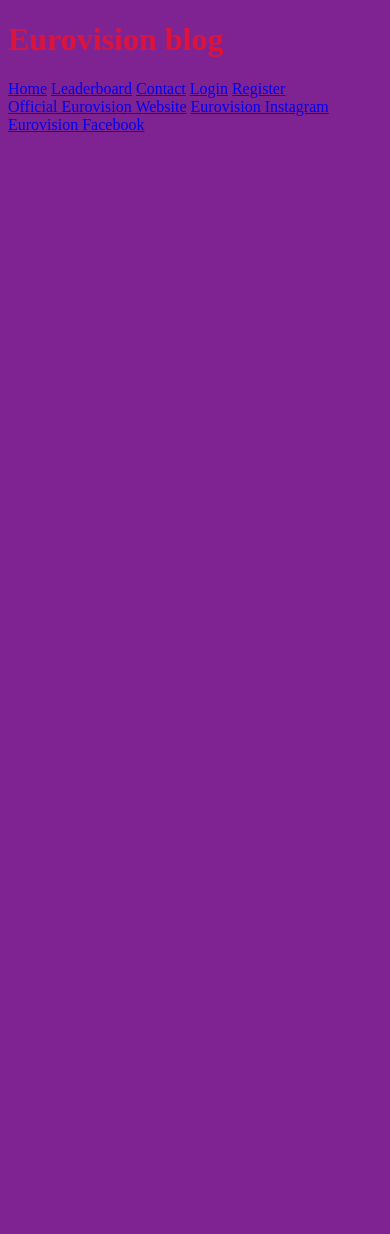
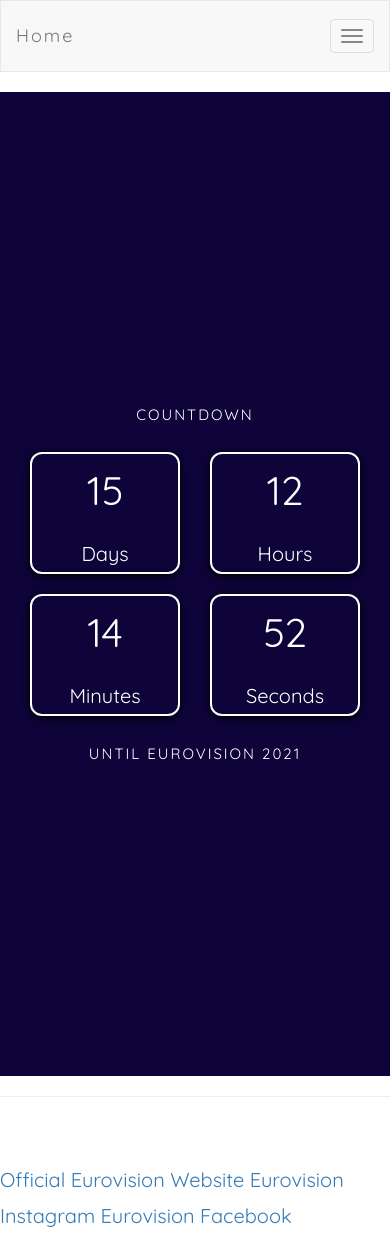
Before and after one commit to bara-dankova/FinalProject, a Flask app: page / in a window 390 px wide. Before the commit the page ends 132 px from the top, so only its background shows below. Run offline with Flask 2, Linux system fonts and the light colour scheme; data that the repository does not hold is empty; some libraries are stand-ins or nearby versions.

Commit message:
countdown and layout css

```diff
--- /dev/null
+++ b/application/static/css/blogpost.css
@@ -0,0 +1,28 @@
+@import url('https://fonts.googleapis.com/css?family=Quicksand');
+body {
+font: 20px Quicksand, sans-serif;
+line-height: 1.8;
+color: #f5f6f7;
+}
+
+.bg-2 {
+background-color: #BC6310;
+color: #ffffff;
+}
+
+*{
+margin:0;
+padding:0;
+box-sizing: border-box;
+}
+
+.featured-posts-container{
+color: #333;
+background-color: #eee;
+width: 100%;
+height:100%;
+display: flex;
+align-items: center;
+justify-content: center;
+padding: 0 1.5rem;
+}
--- /dev/null
+++ b/application/static/css/homelayout.css
@@ -0,0 +1,82 @@
+@import url('https://fonts.googleapis.com/css?family=Quicksand');
+body {
+font: 20px Quicksand, sans-serif;
+line-height: 1.8;
+color: #f5f6f7;
+}
+
+.bg-1 {
+      background-color: #0e043a;
+      color: #ffffff;
+}
+
+
+.container-fluid {
+padding-top: 70px;
+padding-bottom: 70px;
+}
+
+
+.overlay {
+position:absolute;
+top:0;
+left:0;
+right:0;
+bottom:0;
+background:rgb(187, 82, 33);
+width:100%;
+height:100%;
+z-index: -1;
+}
+
+.countdown-container{
+display:flex;
+}
+
+.big-text{
+font-size: 4rem;
+}
+
+.wrapper{
+display:flex;
+align-items: center;
+justify-content: center;
+flex-wrap: wrap;
+min-height: 100vh;
+
+}
+
+.countdown-container > div {
+margin:0 2rem;
+text-align: center;
+border: 2px solid white;
+padding:0px 20px;
+border-radius: 12px;
+box-shadow: 0px 2px 10px black;
+box-sizing: border-box;
+color: white;
+min-width: 150px;
+}
+
+@media (max-width:1000px){
+.countdown-container > div {
+margin:0 1rem;
+}
+}
+
+@media (max-width:1000px){
+.countdown-container{
+flex-wrap: wrap;
+}
+
+.countdown-container > div{
+margin:1rem auto;
+max-width: 150px;
+}
+
+.title{
+font-size: 1.5rem;
+line-height: 3.5rem;
+margin:10px 0px;
+}
+}
--- /dev/null
+++ b/application/static/css/navlayout.css
@@ -0,0 +1,13 @@
+.navbar {
+padding-top: 10px;
+padding-bottom: 10px;
+border: 0;
+border-radius: 0;
+margin-bottom: 0;
+font-size: 12px;
+letter-spacing: 2px;
+}
+
+.navbar-nav  li a:hover {
+color: #10053f;
+}
--- a/application/static/css/styles.css
+++ b/application/static/css/styles.css
@@ -1,13 +1,14 @@
-p {
-color: #995FA3;
- }
-
-body {
-color: #DC143C;
-background-color: #802392;
+body{
+background-color: #0e043a;
+color: #ffffff;
 }
 
-footer {
-color: #802392
-background-color: #DC143C;
+.title{
+margin:10px;
+text-align:center;
+color:white;
+width:100%;
+letter-spacing: 2px;
+font-size: 3rem;
+line-height: 5.5rem;
 }
--- a/application/static/js/countdown.js
+++ b/application/static/js/countdown.js
@@ -8,13 +8,10 @@ let countDown = () => {
     let currentDate= new Date();
     let myDate = futureDate - currentDate;
 
-
-
     let days = Math.floor(myDate/ 1000 / 60 / 60 / 24);
     let hours = Math.floor(myDate/ 1000 / 60 / 60) % 24;
     let mins = Math.floor(myDate/ 1000 / 60) % 60;
     let secs = Math.floor(myDate/ 1000) % 60;
-
 
     daysItem.innerHTML = days;
     hoursItem.innerHTML = hours;
--- a/application/templates/contact.html
+++ b/application/templates/contact.html
@@ -1,7 +1,7 @@
 {% extends "layout.html" %}
 {% block body_content %}
-<h1>Contact us</h1>
-<div class="form">
+<h1 align="center">Contact us</h1>
+<div class="form" align="center">
     <form method="post" action="">
         {{ form.hidden_tag() }}
         {{ form.first_name.label }} {{ form.first_name }}
--- a/application/templates/home.html
+++ b/application/templates/home.html
@@ -1,13 +1,56 @@
 {% extends "layout.html" %}
 {% block body_content %}
 
-<div class="featured-posts-container">
+<head>
+
+    <link rel="stylesheet" href="https://maxcdn.bootstrapcdn.com/bootstrap/3.3.7/css/bootstrap.min.css">
+    <link rel="stylesheet" href="{{url_for('static', filename='css/homelayout.css')}}"/>
+    <link rel="stylesheet" href="{{url_for('static', filename='css/blogpost.css')}}"/>
+
+
+</head>
+
+<body>
+
+    <div class="container-fluid col-sm-12 bg-1 text-center">
+        <div class="wrapper">
+            <div class="">
+                <h1 class="title">COUNTDOWN</h1>
+                <div class="countdown-container">
+                    <div>
+                        <p id="days" class="big-text">0</p>
+                        <span>Days</span>
+                    </div>
+                    <div>
+                        <p id="hours" class="big-text">0</p>
+                        <span>Hours</span>
+                    </div>
+                    <div>
+                        <p id="mins" class="big-text">0</p>
+                        <span>Minutes</span>
+                    </div>
+                    <div>
+                        <p id="secs" class="big-text">0</p>
+                        <span>Seconds</span>
+                    </div>
+                </div>
+                <h1 class="title">UNTIL EUROVISION 2021</h1>
+            </div>
+            <script src="{{url_for('static', filename='js/countdown.js')}}"/></script>
+        </div>
+    </div>
+
+<hr>
+
+<h1 class="title" align="center">Contestants</h1>
+
+    <div class="featured-posts-container bg-2 text-center">
         {%for post in blogs: %}
+        <div class="wrapper">
                 <div class="featured-post">
-        <h2><a href="{{url_for('blogpost1', contestant_id=post.contestant_id)}}">{{post.blog_title}}</a></h2>
+                    <h2 class="blog-title"><a href="{{url_for('blogpost1', contestant_id=post.contestant_id)}}">{{post.blog_title}}</a></h2>
                         <p>{{post.date_posted}}</p>
-        <hr>
-            <p>This post is about {{contestant.query.filter_by(contestant_id=post.contestant_id).first().first_name}} from {{contestant.query.filter_by(contestant_id=post.contestant_id).first().country}}
+                        <p class="blog-text">This post is about {{contestant.query.filter_by(contestant_id=post.contestant_id).first().first_name}} from {{contestant.query.filter_by(contestant_id=post.contestant_id).first().country}}
                      performing {{song.query.filter_by(contestant_id=post.contestant_id).first().song_name}}</p>
                         <p>You are the {{post.blog_views}}th Eurovision fan to read this post!</p>
                         {%if post.blog_likes !=0: %}
@@ -16,10 +59,11 @@
                         <p>Like this post:
                             <button><a href="{{ url_for('likeblog', contestant_id=post.contestant_id) }}">like</a></button>
                         </p>
-        <hr>
                         <p>{{post.blog_text}}</p>
-        <hr>
+        <hr>        </div>
         </div>
         {% endfor %}
     </div>
+</body>
+
 {% endblock %}
--- a/application/templates/layout.html
+++ b/application/templates/layout.html
@@ -1,28 +1,42 @@
 <!DOCTYPE html>
 <html lang="en">
+
 <head>
-    <meta charset="UTF-8">
-    <meta http-equiv="X-UA-Compatible" content="IE=edge">
-    <meta name="viewport" content="width=device-width, initial-scale=1.0">
-    <title>{{ title }}</title>
+    <meta charset="utf-8">
+    <meta name="viewport" content="width=device-width, initial-scale=1">
+    <link rel="stylesheet" href="https://maxcdn.bootstrapcdn.com/bootstrap/3.3.7/css/bootstrap.min.css">
+    <link rel="stylesheet" href="{{url_for('static', filename='css/navlayout.css')}}"/>
     <link rel="stylesheet" href="{{url_for('static', filename='css/styles.css')}}"/>
 </head>
-<div class="topnav">
-    <h1 id="site-name">Eurovision blog</h1>
 
-    <a href="{{url_for('home')}}">Home</a>
-    <a href="{{url_for('leaderboard')}}" >Leaderboard</a>
-    <a href="{{url_for('contact')}}">Contact</a>
+<body>
+    <nav class="navbar navbar-default">
+        <div class="container">
+            <div class="navbar-header">
+                <button type="button" class="navbar-toggle" data-toggle="collapse" data-target="#myNavbar">
+                    <span class="icon-bar"></span>
+                    <span class="icon-bar"></span>
+                    <span class="icon-bar"></span>
+                </button>
+                <a class="navbar-brand" href="">Home</a>
+            </div>
+            <div class="collapse navbar-collapse" id="myNavbar">
+                <ul class="nav navbar-nav navbar-right">
+                    <li><a href="{{url_for('home')}}">Home</a></li>
+                    <li><a href="{{url_for('leaderboard')}}" >Leaderboard</a></li>
+                    <li><a href="{{url_for('contact')}}">Contact</a></li>
+                    {% if user %}
+                        <li><a href="{{url_for('logout')}}">Logout ({{user.name}})</a></li>
+                    {% else %}
+                    <li><a href="{{url_for('login')}}">Login</a></li>
+                    <li><a href="{{url_for('register')}}">Register</a></li>
+                    {% endif %}
+                </ul>
+            </div>
+        </div>
+    </nav>
+{% block body_content %}{% endblock %}
 
-    {% if user %}
-        <a href="{{url_for('logout')}}">Logout ({{user.name}})</a>
-    {% else %}
-        <a href="{{url_for('login')}}">Login</a>
-        <a href="{{url_for('register')}}">Register</a>
-    {% endif %}
-</div>
-<body>
-{% block body_content %}{% endblock %}
 </body>
 <footer>
     <a href="https://eurovision.tv">Official Eurovision Website</a>
--- a/application/templates/leaderboard.html
+++ b/application/templates/leaderboard.html
@@ -1,8 +1,9 @@
 {% extends "layout.html" %}
 {% block body_content %}
-<h1>Leader Board</h1>
+
+<h1 class="title" align="center">Leader Board</h1>
 <hr>
-<div class="leaderboard-container">
+<div class="leaderboard-container" align="center">
 {%for contestant in contestants_list: %}
 <div class="leaderboard-item">
 
--- a/application/templates/login.html
+++ b/application/templates/login.html
@@ -1,8 +1,9 @@
 {% extends "layout.html" %}
 {% block body_content %}
-<h1>Login</h1>
+
+<h1 align="center">Login</h1>
 <div class="form">
-    <form method="post">
+    <form method="post" align="center">
         {{ form.hidden_tag() }}
         <br>
         {{ form.username.label }} {{ form.username }}
--- a/application/templates/register.html
+++ b/application/templates/register.html
@@ -1,8 +1,8 @@
 {% extends "layout.html" %}
 {% block body_content %}
-<h1>Register</h1>
+<h1 align="center">Register</h1>
 <div class="form">
-    <form method="post">
+    <form method="post" align="center">
         {{ form.hidden_tag() }}
         {{ form.name.label }} {{ form.name }}
         <br>
```
Also changed, not shown: application/static/css/eurostyles.css (deleted, +0 -114 lines), application/templates/euro_home.html (deleted, +0 -86 lines). Lines whose indentation alone changed are shown as unchanged.
